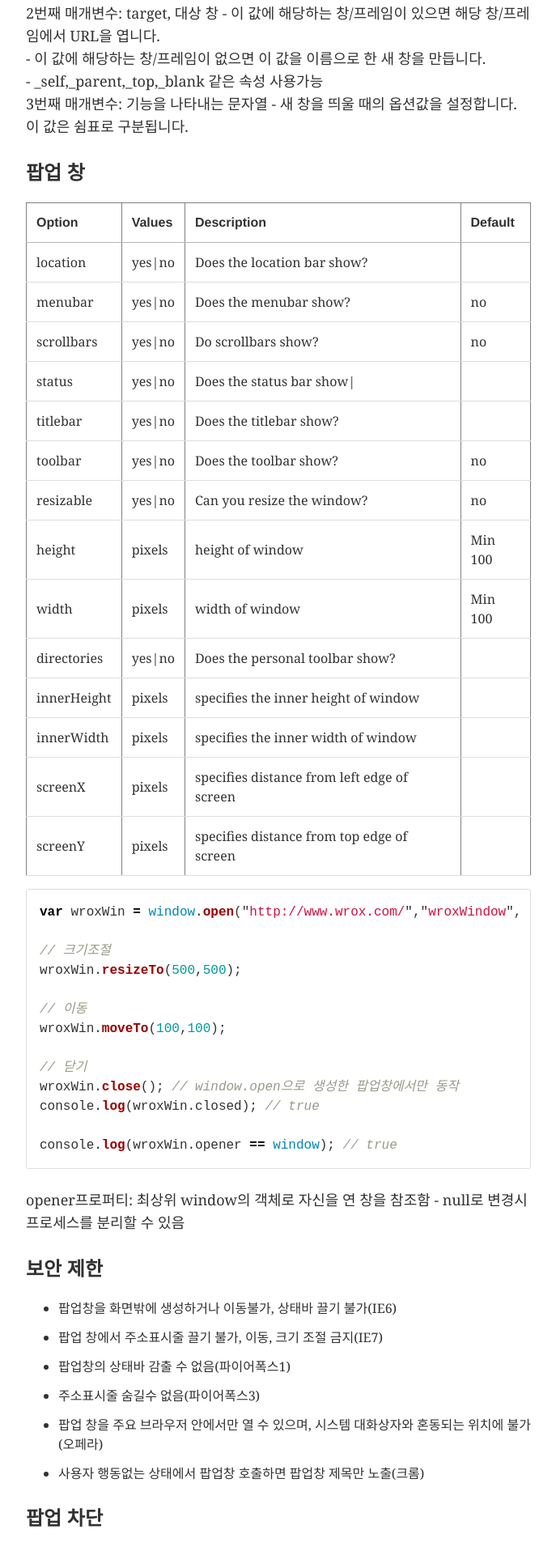
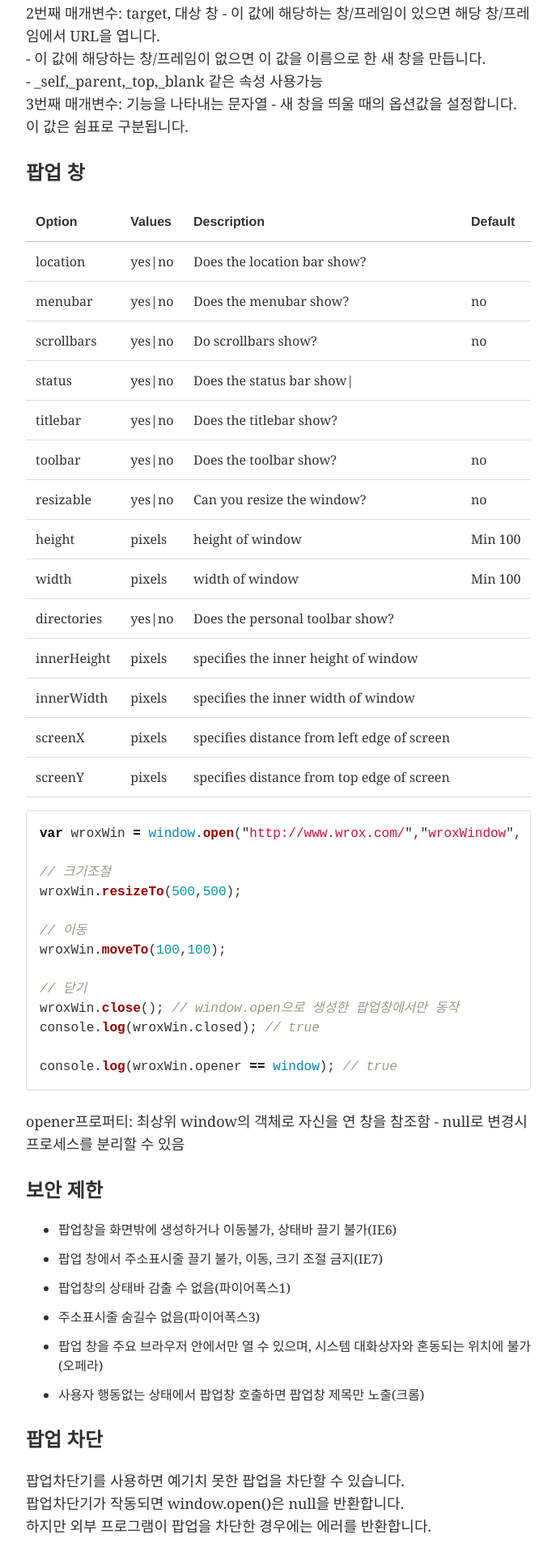
Before and after one commit to kbs0327/blog, a Jekyll site: the page built from _posts/2015-03-09-BOM-in-javascript.markdown, in a window 1280 px wide. Shown: the part 4133-6049 px from the top of the page at 81% size, without its empty margins (64-751 px from the left). Built offline with Jekyll 4.4.1, drawn with Linux system fonts in a browser that asks for light colours.

Commit message:
table style 변경

```diff
--- a/_posts/2015-03-09-BOM-in-javascript.markdown
+++ b/_posts/2015-03-09-BOM-in-javascript.markdown
@@ -128,7 +128,7 @@ window.open 함수
 
 #### 팝업 창
 
-<table border="1" cellspacing="5" cellpadding="5">
+<table>
   <tr>
     <th>Option</th>
     <th>Values</th>
```
